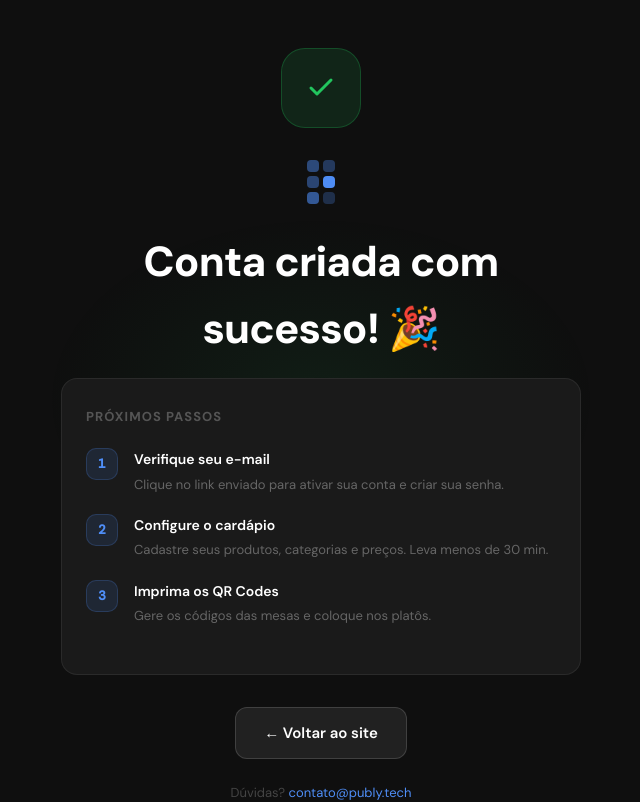
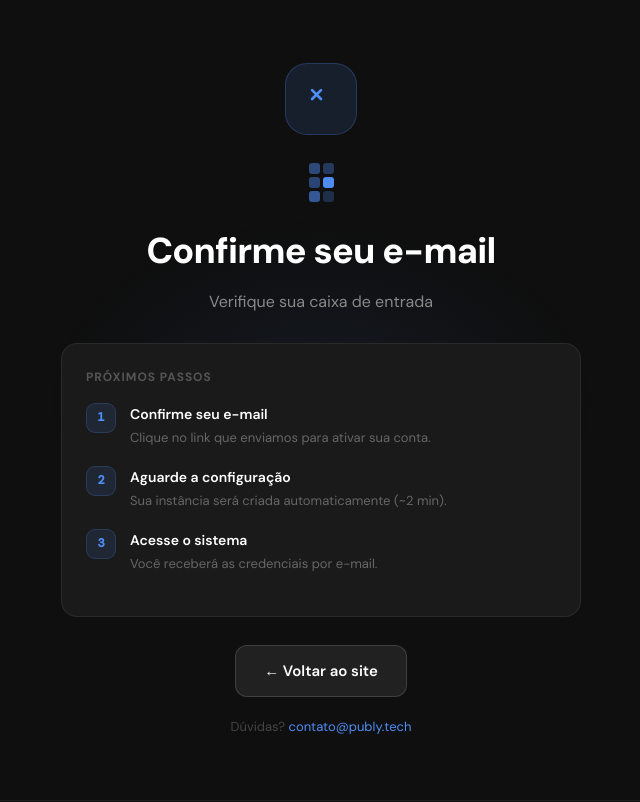
Before and after one commit to SergioCavalieri/publy-site, a Next.js app: page /obrigado in a window 1280 px wide. Shown: the top 802 px of the page, without its empty margins (319-959 px from the left). Built offline with nearby package versions, Linux system fonts and the light colour scheme; no server answers.

Commit message:
feat: CNPJ obrigatório + página /obrigado com estados de confirmação de e-mail

```diff
--- a/app/assinar/[plano_id]/AssinarForm.tsx
+++ b/app/assinar/[plano_id]/AssinarForm.tsx
@@ -197,7 +197,7 @@ export default function AssinarForm({ plano, periodo }: Props) {
               <Field label="Razão Social">
                 <input className="field-input" value={form.razao_social} onChange={(e) => set("razao_social", e.target.value)} placeholder="João Ltda." />
               </Field>
-              <Field label="CNPJ">
+              <Field label="CNPJ *">
                 <input
                   className="field-input"
                   value={form.cnpj}
@@ -205,6 +205,7 @@ export default function AssinarForm({ plano, periodo }: Props) {
                   placeholder="00.000.000/0001-00"
                   inputMode="numeric"
                   maxLength={18}
+                  required
                 />
               </Field>
             </div>
--- a/app/obrigado/page.tsx
+++ b/app/obrigado/page.tsx
@@ -1,110 +1,184 @@
 "use client";
 
-// Página de confirmação — não deve ser indexada
-import { Suspense, useEffect } from "react";
+import { Suspense, useEffect, useState } from "react";
 import { useSearchParams } from "next/navigation";
 import Link from "next/link";
 import PublyLogo from "@/components/PublyLogo";
 import Footer from "@/components/Footer";
 import { trackConversao } from "@/lib/analytics";
 
+const C = "#4F8EF7";
+const GREEN = "#22C55E";
+
+type Estado = "aguardando_confirmacao" | "confirmado" | "ja_confirmado" | "link_expirado" | "link_invalido";
+
 function ObrigadoContent() {
   const params = useSearchParams();
-  const email = params.get("email") || "";
-  const plano = params.get("plano") || "";
+  const email   = params.get("email")   || "";
+  const plano   = params.get("plano")   || "";
+  const confirmado   = params.get("confirmado")   === "true";
+  const jaConfirmado = params.get("ja_confirmado") === "true";
+  const erro = params.get("erro") || "";
 
-  // Dispara evento de conversão ao chegar nesta página
+  const [reenviando, setReenviando] = useState(false);
+  const [reenviado,  setReenviado]  = useState(false);
+
+  const estado: Estado =
+    confirmado   ? "confirmado"   :
+    jaConfirmado ? "ja_confirmado" :
+    erro === "link_expirado" ? "link_expirado" :
+    erro === "link_invalido" ? "link_invalido" :
+    "aguardando_confirmacao";
+
   useEffect(() => {
-    if (plano) trackConversao(plano, email || undefined);
-  }, [plano, email]);
+    if (estado === "confirmado" && plano) trackConversao(plano, email || undefined);
+  }, [estado, plano, email]);
+
+  const reenviarConfirmacao = async () => {
+    if (!email || reenviando) return;
+    setReenviando(true);
+    try {
+      await fetch(`${process.env.NEXT_PUBLIC_SAAS_API_URL}/api/v1/public/reenviar-confirmacao`, {
+        method: "POST",
+        headers: { "Content-Type": "application/json" },
+        body: JSON.stringify({ email }),
+      });
+      setReenviado(true);
+    } catch {}
+    finally { setReenviando(false); }
+  };
+
+  const configs: Record<Estado, {
+    iconColor: string; iconPath: string; titulo: string; subtitulo: string; corpo: React.ReactNode;
+  }> = {
+    aguardando_confirmacao: {
+      iconColor: C,
+      iconPath: "M18 8L8 18M8 8l10 10",
+      titulo: "Confirme seu e-mail",
+      subtitulo: email ? `Enviamos um link para ${email}` : "Verifique sua caixa de entrada",
+      corpo: (
+        <>
+          <div style={{ background: "#1A1A1A", borderRadius: 16, padding: "24px", border: "1px solid rgba(255,255,255,0.07)", marginBottom: 28, textAlign: "left" }}>
+            <div style={{ fontSize: 12, fontWeight: 700, color: "#555", textTransform: "uppercase", letterSpacing: "0.08em", marginBottom: 16 }}>Próximos passos</div>
+            {[
+              { num: "1", label: "Confirme seu e-mail", desc: "Clique no link que enviamos para ativar sua conta." },
+              { num: "2", label: "Aguarde a configuração", desc: "Sua instância será criada automaticamente (~2 min)." },
+              { num: "3", label: "Acesse o sistema", desc: "Você receberá as credenciais por e-mail." },
+            ].map(({ num, label, desc }) => (
+              <div key={num} style={{ display: "flex", gap: 14, marginBottom: 18, alignItems: "flex-start" }}>
+                <div style={{ width: 30, height: 30, borderRadius: 9, flexShrink: 0, background: "rgba(79,142,247,0.12)", border: "1px solid rgba(79,142,247,0.2)", display: "flex", alignItems: "center", justifyContent: "center", fontSize: 12, fontWeight: 700, color: C, fontFamily: "'DM Mono', monospace" }}>{num}</div>
+                <div>
+                  <div style={{ fontSize: 14, fontWeight: 600, color: "#fff", marginBottom: 3 }}>{label}</div>
+                  <div style={{ fontSize: 13, color: "#666", lineHeight: 1.5 }}>{desc}</div>
+                </div>
+              </div>
+            ))}
+          </div>
+          {email && (
+            <p style={{ fontSize: 13, color: "#555", marginBottom: 8 }}>
+              Não recebeu?{" "}
+              {reenviado
+                ? <span style={{ color: GREEN }}>Novo link enviado!</span>
+                : <button onClick={reenviarConfirmacao} disabled={reenviando} style={{ background: "none", border: "none", color: C, cursor: "pointer", fontSize: 13, padding: 0, textDecoration: "underline" }}>
+                    {reenviando ? "Enviando..." : "Reenviar link"}
+                  </button>
+              }
+            </p>
+          )}
+        </>
+      ),
+    },
+
+    confirmado: {
+      iconColor: GREEN,
+      iconPath: "M8 18L14 24L28 10",
+      titulo: "E-mail confirmado!",
+      subtitulo: "Sua instância está sendo configurada",
+      corpo: (
+        <>
+          <div style={{ background: "rgba(34,197,94,0.08)", border: "1px solid rgba(34,197,94,0.2)", borderRadius: 14, padding: "20px 24px", marginBottom: 28 }}>
+            <p style={{ color: "#e8e8e8", fontSize: 14, margin: 0, lineHeight: 1.7 }}>
+              Em aproximadamente <strong style={{ color: GREEN }}>2–3 minutos</strong> você receberá um e-mail em <strong style={{ color: "#fff" }}>{email}</strong> com o link de acesso, login e senha do seu sistema.
+            </p>
+          </div>
+          {plano && <p style={{ fontSize: 14, color: "#666", marginBottom: 24 }}>Plano: <span style={{ color: C, fontWeight: 600 }}>{plano}</span> — 14 dias grátis</p>}
+        </>
+      ),
+    },
+
+    ja_confirmado: {
+      iconColor: GREEN,
+      iconPath: "M8 18L14 24L28 10",
+      titulo: "E-mail já confirmado",
+      subtitulo: "Sua conta já está ativa",
+      corpo: <p style={{ fontSize: 14, color: "#666", marginBottom: 28 }}>Verifique sua caixa de entrada para encontrar as credenciais de acesso.</p>,
+    },
+
+    link_expirado: {
+      iconColor: "#f59e0b",
+      iconPath: "M18 6v12M18 24v2",
+      titulo: "Link expirado",
+      subtitulo: "Este link de confirmação não é mais válido",
+      corpo: (
+        <>
+          <p style={{ fontSize: 14, color: "#666", marginBottom: 20 }}>Os links de confirmação expiram em 24 horas.</p>
+          {email && (
+            <div style={{ marginBottom: 28 }}>
+              {reenviado
+                ? <div style={{ background: "rgba(34,197,94,0.08)", border: "1px solid rgba(34,197,94,0.2)", borderRadius: 10, padding: "14px 18px", fontSize: 14, color: GREEN }}>Novo link enviado para {email}!</div>
+                : <button onClick={reenviarConfirmacao} disabled={reenviando} className="btn-primary" style={{ width: "100%", fontSize: 15 }}>
+                    {reenviando ? "Enviando..." : "Solicitar novo link →"}
+                  </button>
+              }
+            </div>
+          )}
+        </>
+      ),
+    },
+
+    link_invalido: {
+      iconColor: "#ef4444",
+      iconPath: "M6 6l24 24M30 6L6 30",
+      titulo: "Link inválido",
+      subtitulo: "Este link de confirmação não existe",
+      corpo: <p style={{ fontSize: 14, color: "#666", marginBottom: 28 }}>O link pode ter sido usado anteriormente ou está incorreto.</p>,
+    },
+  };
+
+  const cfg = configs[estado];
 
   return (
-    <div style={{
-      minHeight: "100vh", background: "#0F0F0F",
-      display: "flex", flexDirection: "column",
-      alignItems: "center", justifyContent: "center",
-      padding: "48px 24px",
-      textAlign: "center",
-    }}>
-      {/* Glow de fundo */}
-      <div style={{
-        position: "fixed", top: "50%", left: "50%", transform: "translate(-50%,-50%)",
-        width: 600, height: 400,
-        background: "radial-gradient(ellipse, rgba(34,197,94,0.08) 0%, transparent 65%)",
-        pointerEvents: "none",
-      }} />
+    <div style={{ minHeight: "100vh", background: "#0F0F0F", display: "flex", flexDirection: "column", alignItems: "center", justifyContent: "center", padding: "48px 24px", textAlign: "center" }}>
+      <div style={{ position: "fixed", top: "50%", left: "50%", transform: "translate(-50%,-50%)", width: 600, height: 400, background: `radial-gradient(ellipse, ${cfg.iconColor}14 0%, transparent 65%)`, pointerEvents: "none" }} />
 
-      <div className="fade-up" style={{ position: "relative", maxWidth: 520 }}>
-        {/* Ícone de sucesso */}
-        <div style={{ display: "flex", justifyContent: "center", marginBottom: 32 }}>
-          <div style={{
-            width: 80, height: 80, borderRadius: 24,
-            background: "rgba(34,197,94,0.12)",
-            border: "1px solid rgba(34,197,94,0.25)",
-            display: "flex", alignItems: "center", justifyContent: "center",
-          }}>
-            <svg width="36" height="36" viewBox="0 0 36 36" fill="none">
-              <path d="M8 18L14 24L28 10" stroke="#22C55E" strokeWidth="3" strokeLinecap="round" strokeLinejoin="round" />
+      <div className="fade-up" style={{ position: "relative", maxWidth: 520, width: "100%" }}>
+        <div style={{ display: "flex", justifyContent: "center", marginBottom: 28 }}>
+          <div style={{ width: 72, height: 72, borderRadius: 22, background: `${cfg.iconColor}20`, border: `1px solid ${cfg.iconColor}40`, display: "flex", alignItems: "center", justifyContent: "center" }}>
+            <svg width="32" height="32" viewBox="0 0 36 36" fill="none">
+              <path d={cfg.iconPath} stroke={cfg.iconColor} strokeWidth="3" strokeLinecap="round" strokeLinejoin="round" />
             </svg>
           </div>
         </div>
 
-        {/* Logo */}
-        <div style={{ display: "flex", justifyContent: "center", marginBottom: 24 }}>
-          <PublyLogo size={12} gap={4} color="#4F8EF7" animated />
+        <div style={{ display: "flex", justifyContent: "center", marginBottom: 20 }}>
+          <PublyLogo size={11} gap={3} color={C} animated />
         </div>
 
-        <h1 className="fade-up-1" style={{ fontSize: "clamp(28px,5vw,42px)", fontWeight: 800, color: "#fff", marginBottom: 16, letterSpacing: "-0.02em" }}>
-          Conta criada com sucesso! 🎉
+        <h1 className="fade-up-1" style={{ fontSize: "clamp(24px,4vw,36px)", fontWeight: 800, color: "#fff", marginBottom: 10, letterSpacing: "-0.02em" }}>
+          {cfg.titulo}
         </h1>
-
-        <p className="fade-up-2" style={{ fontSize: 17, color: "#888", lineHeight: 1.7, marginBottom: 8 }}>
-          {email && <>Enviamos as instruções de acesso para <strong style={{ color: "#fff" }}>{email}</strong>.</>}
+        <p className="fade-up-2" style={{ fontSize: 16, color: "#888", marginBottom: 28, lineHeight: 1.6 }}>
+          {cfg.subtitulo}
         </p>
 
-        {plano && (
-          <p className="fade-up-2" style={{ fontSize: 14, color: "#666", marginBottom: 32 }}>
-            Plano: <span style={{ color: "#4F8EF7", fontWeight: 600 }}>{plano}</span> — 14 dias grátis a partir de hoje
-          </p>
-        )}
+        <div className="fade-up-3">{cfg.corpo}</div>
 
-        {/* Card de próximos passos */}
-        <div className="fade-up-3" style={{
-          background: "#1A1A1A", borderRadius: 16, padding: "28px 24px",
-          border: "1px solid rgba(255,255,255,0.07)", marginBottom: 32, textAlign: "left",
-        }}>
-          <div style={{ fontSize: 13, fontWeight: 700, color: "#555", textTransform: "uppercase", letterSpacing: "0.08em", marginBottom: 20 }}>
-            Próximos passos
-          </div>
-          {[
-            { num: "1", label: "Verifique seu e-mail", desc: "Clique no link enviado para ativar sua conta e criar sua senha." },
-            { num: "2", label: "Configure o cardápio", desc: "Cadastre seus produtos, categorias e preços. Leva menos de 30 min." },
-            { num: "3", label: "Imprima os QR Codes", desc: "Gere os códigos das mesas e coloque nos platôs." },
-          ].map(({ num, label, desc }) => (
-            <div key={num} style={{ display: "flex", gap: 16, marginBottom: 20, alignItems: "flex-start" }}>
-              <div style={{
-                width: 32, height: 32, borderRadius: 10, flexShrink: 0,
-                background: "rgba(79,142,247,0.12)", border: "1px solid rgba(79,142,247,0.2)",
-                display: "flex", alignItems: "center", justifyContent: "center",
-                fontSize: 13, fontWeight: 700, color: "#4F8EF7",
-                fontFamily: "'DM Mono', monospace",
-              }}>{num}</div>
-              <div>
-                <div style={{ fontSize: 14, fontWeight: 600, color: "#fff", marginBottom: 4 }}>{label}</div>
-                <div style={{ fontSize: 13, color: "#666", lineHeight: 1.5 }}>{desc}</div>
-              </div>
-            </div>
-          ))}
+        <div className="fade-up-4" style={{ display: "flex", gap: 12, justifyContent: "center", flexWrap: "wrap" }}>
+          <Link href="/" className="btn-ghost-white">← Voltar ao site</Link>
         </div>
 
-        <div className="fade-up-4" style={{ display: "flex", gap: 12, justifyContent: "center", flexWrap: "wrap" }}>
-          <Link href="/" className="btn-ghost-white">
-            ← Voltar ao site
-          </Link>
-        </div>
-
-        <p className="fade-up-5" style={{ color: "#444", fontSize: 13, marginTop: 24 }}>
-          Dúvidas? <a href="mailto:contato@publy.tech" style={{ color: "#4F8EF7" }}>contato@publy.tech</a>
+        <p className="fade-up-5" style={{ color: "#444", fontSize: 13, marginTop: 20 }}>
+          Dúvidas? <a href="mailto:contato@publy.tech" style={{ color: C }}>contato@publy.tech</a>
         </p>
       </div>
     </div>
```
